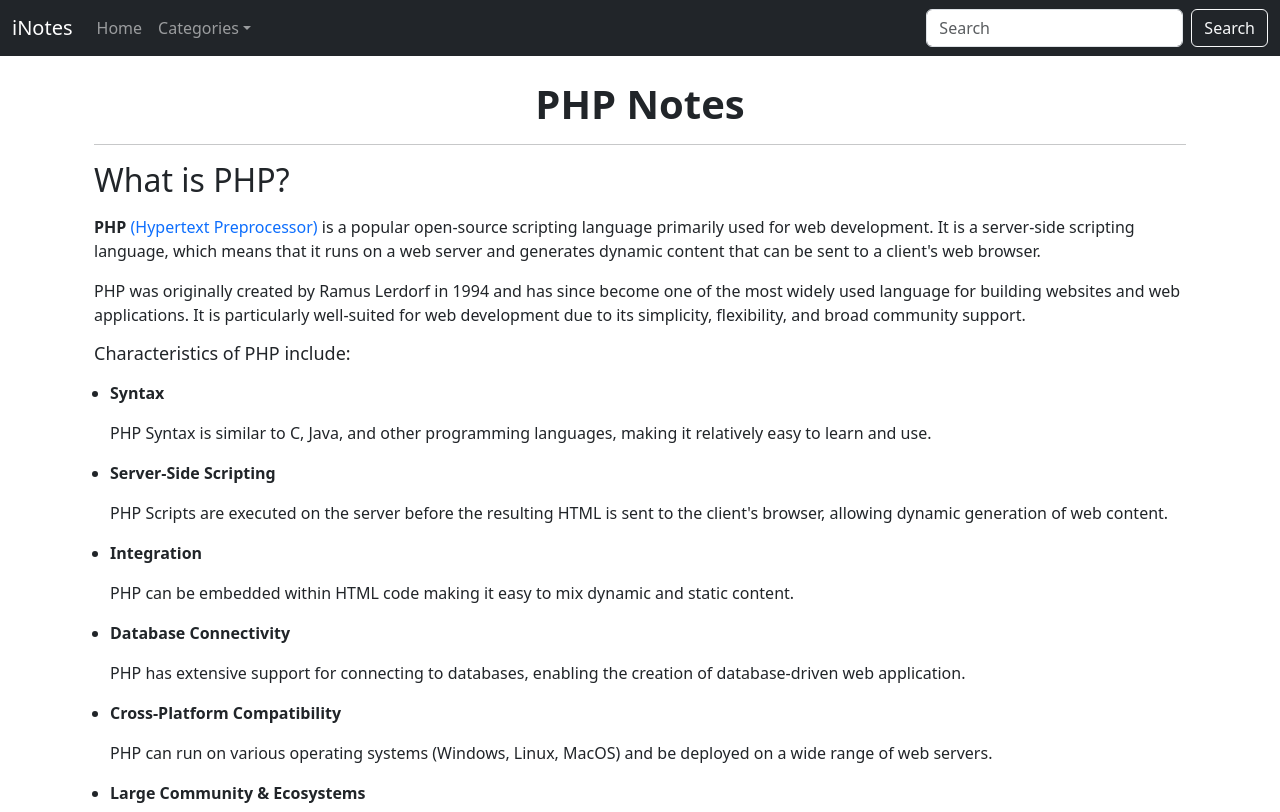
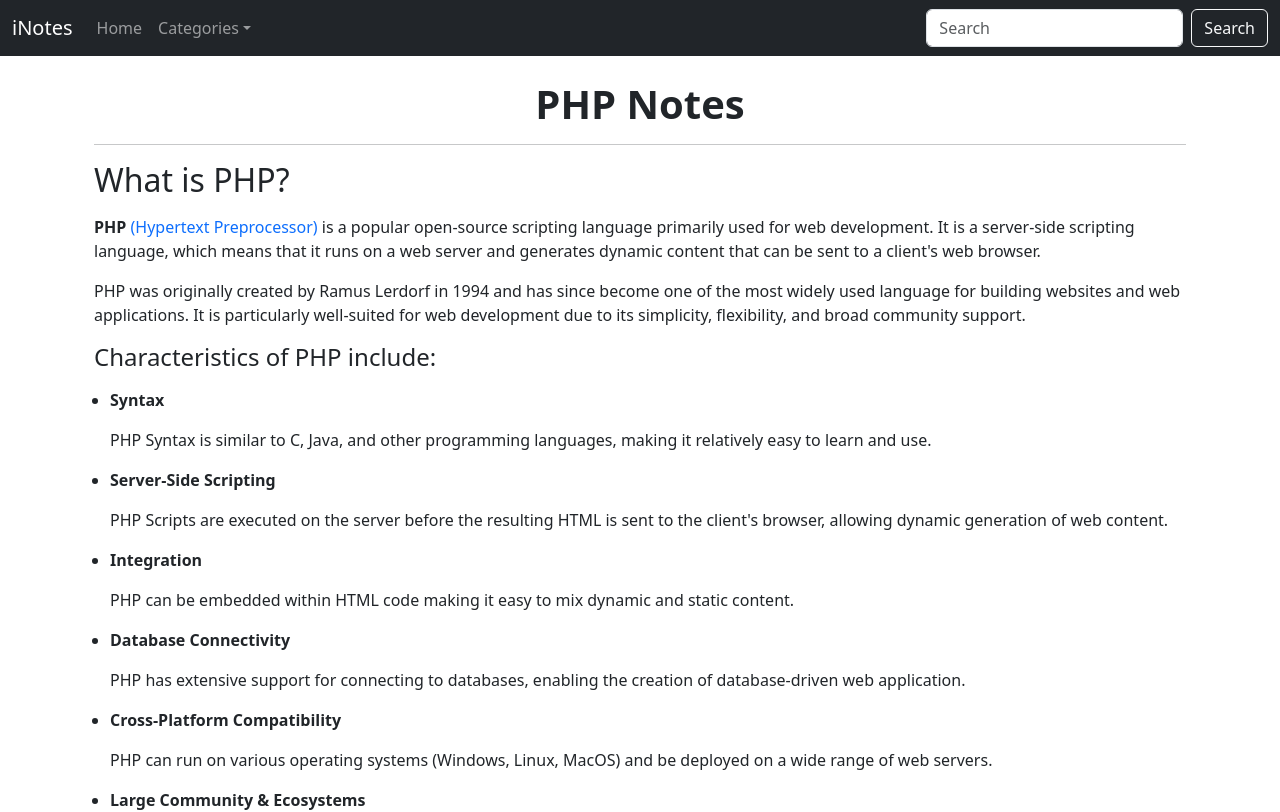
Before and after one commit to Mithil2603/misblog, a React (Create React App) app: page /php in a window 1280 px wide. Shown: the top 812 px of the page. Built offline with nearby package versions, Linux system fonts and the light colour scheme.

Commit message:
title set

```diff
--- a/src/components/Basic_Functions.css
+++ b/src/components/Basic_Functions.css
@@ -27,7 +27,7 @@
 }
 
 .third-title{
-    font-size: large;
+    font-size: x-large;
     margin-top: 1rem;
     margin-bottom: 1rem;
 }
```
